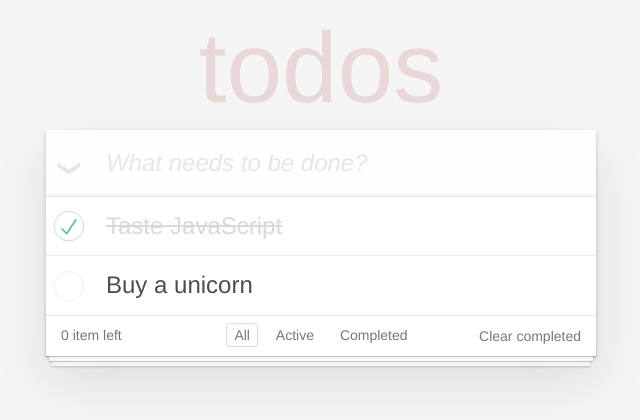
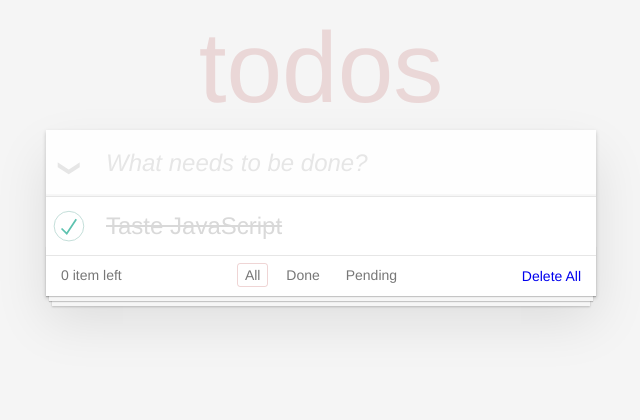
Before and after one commit to husnul23/django-rest-api, a Django app: page /todo/ in a window 1280 px wide. Shown: the top 420 px of the page, without its empty margins (319-959 px from the left). Run offline with Django 3.2, Linux system fonts and the light colour scheme.

Commit message:
fix index

```diff
--- a/django_rest/todo/templates/todo/index.html
+++ b/django_rest/todo/templates/todo/index.html
@@ -28,17 +28,8 @@
 						<div class="view">
 							<input class="toggle" type="checkbox" checked>
 							<label>Taste JavaScript</label>
-							<button class="destroy"></button>
+							<a href="{% url 'delete' 10 %}" class="destroy"></a>
 						</div>
-						<input class="edit" value="Create a TodoMVC template">
-					</li>
-					<li>
-						<div class="view">
-							<input class="toggle" type="checkbox">
-							<label>Buy a unicorn</label>
-							<button class="destroy"></button>
-						</div>
-						<input class="edit" value="Rule the web">
 					</li>
 				</ul>
 			</section>
@@ -49,17 +40,17 @@
 				<!-- Remove this if you don't implement routing -->
 				<ul class="filters">
 					<li>
-						<a class="selected" href="#/">All</a>
+						<a class="selected" href="{% url 'index' %}">All</a>
 					</li>
 					<li>
-						<a href="#/active">Active</a>
+						<a href="{% url 'done' %}">Done</a>
 					</li>
 					<li>
-						<a href="#/completed">Completed</a>
+						<a href="{% url 'pending' %}">Pending</a>
 					</li>
 				</ul>
 				<!-- Hidden if no completed items are left ↓ -->
-				<button class="clear-completed">Clear completed</button>
+				<a href="{% url 'delete_all' %}" class="clear-completed">Delete All</a>
 			</footer>
 		</section>
 		<!-- Scripts here. Don't remove ↓ -->
```
